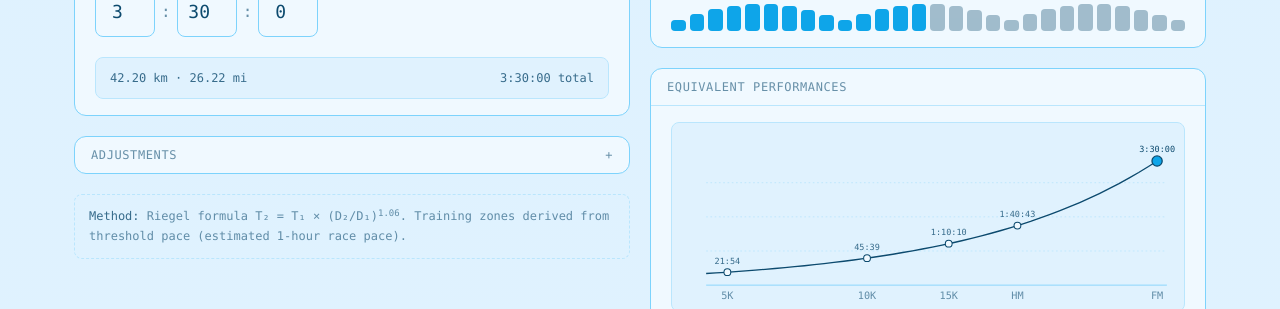
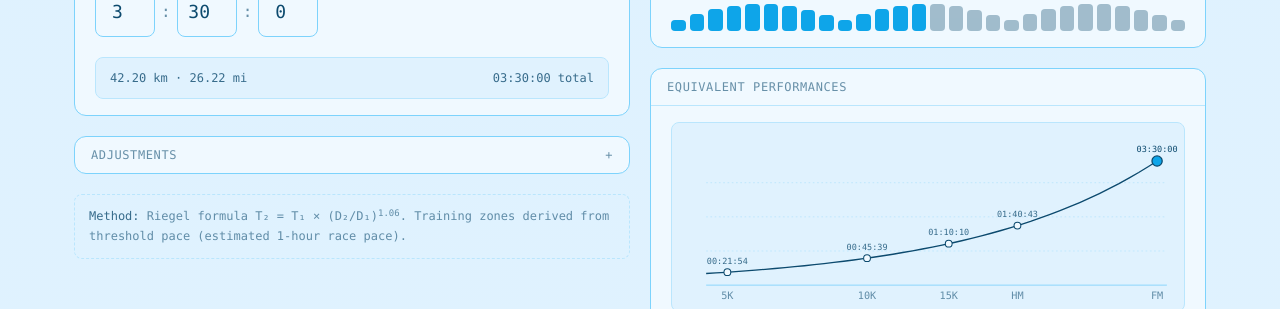
Before and after one commit to rockacola/pace-calculator, a Vue app: page /#/ in a window 1280 px wide. Shown: the part 491-800 px from the top of the page. Built offline with nearby package versions, Linux system fonts and the light colour scheme.

Commit message:
feat: unit-aware distances and equivalents

```diff
--- /dev/null
+++ b/journal/2026-05-24.md
@@ -0,0 +1,17 @@
+# 2026-05-24
+
+## What I worked on
+
+- Added sky-100 → sky-200 gradient background (transition starts at 70%)
+- Made race distance chips and equivalents panel unit-aware (km: 5K/10K/15K/HM/FM, mi: 3mi/5mi/10mi/HM/FM)
+- Merged the two "Equivalent" panels (chart + table) into one `BasePanel`
+- Changed `formatTime` to always show hours (`00:15:20` instead of `15:20`)
+
+## Decisions made
+
+- `KM_DISTANCES` and `MI_DISTANCES` share `half`/`marathon` IDs so selections persist across unit switches; km-only selections (e.g. 15K) reset to marathon on switch
+- `EquivalentsTable` stripped of its own `BasePanel` and rendered as a raw grid; uses `-mx-5 -mb-4` negative margins to break out of the parent panel's padding
+
+## Next step
+
+- Review training zones panel for any remaining hardcoded km assumptions
--- a/src/components/EquivalentsTable.vue
+++ b/src/components/EquivalentsTable.vue
@@ -1,5 +1,4 @@
 <script setup lang="ts">
-import BasePanel from '@/components/BasePanel.vue';
 import type { Equivalent } from '@/composables/usePaceCalculator';
 import { formatTime, isGoalDistance, showPace } from '@/utils/paceUtils';
 
@@ -12,7 +11,6 @@ defineProps<{
 </script>
 
 <template>
-  <BasePanel title="Race equivalents · table">
   <div class="grid gap-px bg-line">
     <div
       v-for="equivalent in equivalents"
@@ -26,7 +24,8 @@ defineProps<{
       >
         {{ equivalent.abbreviation }}
         <span class="ml-2 font-mono text-xs font-normal text-ink-60">
-            {{ equivalent.km.toFixed(1) }} km
+          {{ unit === 'km' ? equivalent.km.toFixed(1) : (equivalent.km / 1.609344).toFixed(1) }}
+          {{ unit }}
         </span>
       </span>
       <span class="font-mono text-sm tabular-nums text-ink">{{
@@ -40,5 +39,4 @@ defineProps<{
       </span>
     </div>
   </div>
-  </BasePanel>
 </template>
--- a/src/components/InputsPanel.vue
+++ b/src/components/InputsPanel.vue
@@ -1,16 +1,21 @@
 <script setup lang="ts">
+import { computed } from 'vue';
+
 import BaseChip from '@/components/BaseChip.vue';
 import BasePanel from '@/components/BasePanel.vue';
 import TimeInput from '@/components/TimeInput.vue';
-import { DISTANCES } from '@/constants/distances';
+import { KM_DISTANCES, MI_DISTANCES } from '@/constants/distances';
 import { formatTime } from '@/utils/paceUtils';
 
-defineProps<{
+const props = defineProps<{
   customKilometers: number;
   distanceId: string;
   goalKilometers: number;
   goalSeconds: number;
+  unit: 'km' | 'mi';
 }>();
+
+const distances = computed(() => (props.unit === 'km' ? KM_DISTANCES : MI_DISTANCES));
 
 const emit = defineEmits<{
   'update:customKilometers': [value: number];
@@ -33,7 +38,7 @@ function onCustomKilometersInput(event: Event) {
     </label>
     <div class="flex flex-wrap gap-1.5" :class="distanceId === 'custom' ? 'mb-3' : 'mb-0'">
       <BaseChip
-        v-for="distance in DISTANCES"
+        v-for="distance in distances"
         :key="distance.id"
         :active="distanceId === distance.id"
         @click="emit('update:distanceId', distance.id)"
--- a/src/composables/usePaceCalculator.ts
+++ b/src/composables/usePaceCalculator.ts
@@ -1,6 +1,6 @@
-import { computed, ref } from 'vue';
+import { computed, ref, watch } from 'vue';
 
-import { DISTANCES } from '@/constants/distances';
+import { ALL_DISTANCES, KM_DISTANCES, MI_DISTANCES } from '@/constants/distances';
 import { predict } from '@/utils/paceUtils';
 
 export interface Equivalent {
@@ -21,8 +21,15 @@ export function usePaceCalculator() {
   const unit = ref<'km' | 'mi'>('km');
 
   const selectedDistance = computed(
-    () => DISTANCES.find((distance) => distance.id === distanceId.value)!
+    () => ALL_DISTANCES.find((distance) => distance.id === distanceId.value)!
   );
+
+  watch(unit, (newUnit) => {
+    const validIds = (newUnit === 'km' ? KM_DISTANCES : MI_DISTANCES).map((d) => d.id);
+    if (!validIds.includes(distanceId.value)) {
+      distanceId.value = 'marathon';
+    }
+  });
   const goalKilometers = computed(() =>
     distanceId.value === 'custom' ? customKilometers.value : (selectedDistance.value.km as number)
   );
@@ -42,21 +49,18 @@ export function usePaceCalculator() {
       : secondsPerKilometer.value
   );
 
-  const equivalents = computed<Equivalent[]>(() =>
-    [
-      { abbreviation: '5K', id: '5k', km: 5 },
-      { abbreviation: '10K', id: '10k', km: 10 },
-      { abbreviation: '15K', id: '15k', km: 15 },
-      { abbreviation: 'HM', id: 'hm', km: 21.0975 },
-      { abbreviation: 'FM', id: 'fm', km: 42.195 },
-    ].map((entry) => ({
-      abbreviation: entry.abbreviation,
-      id: entry.id,
-      km: entry.km,
-      pace: predict(goalSeconds.value, goalKilometers.value, entry.km) / entry.km,
-      seconds: predict(goalSeconds.value, goalKilometers.value, entry.km),
-    }))
-  );
+  const equivalents = computed<Equivalent[]>(() => {
+    const distances = unit.value === 'km' ? KM_DISTANCES : MI_DISTANCES;
+    return distances
+      .filter((d) => d.km !== null)
+      .map((d) => ({
+        abbreviation: d.abbreviation,
+        id: d.id,
+        km: d.km as number,
+        pace: predict(goalSeconds.value, goalKilometers.value, d.km as number) / (d.km as number),
+        seconds: predict(goalSeconds.value, goalKilometers.value, d.km as number),
+      }));
+  });
 
   const thresholdKm = computed(() => {
     let low = 5;
--- a/src/constants/distances.ts
+++ b/src/constants/distances.ts
@@ -1,6 +1,6 @@
 import type { Distance } from '@/types/distance';
 
-export const DISTANCES: Distance[] = [
+export const KM_DISTANCES: Distance[] = [
   { abbreviation: '5K', id: '5k', km: 5, label: '5K' },
   { abbreviation: '10K', id: '10k', km: 10, label: '10K' },
   { abbreviation: '15K', id: '15k', km: 15, label: '15K' },
@@ -8,3 +8,19 @@ export const DISTANCES: Distance[] = [
   { abbreviation: 'FM', id: 'marathon', km: 42.195, label: 'Marathon' },
   { abbreviation: 'Custom', id: 'custom', km: null, label: 'Custom' },
 ];
+
+export const MI_DISTANCES: Distance[] = [
+  { abbreviation: '3 mi', id: '3mi', km: 3 * 1.609344, label: '3 mi' },
+  { abbreviation: '5 mi', id: '5mi', km: 5 * 1.609344, label: '5 mi' },
+  { abbreviation: '10 mi', id: '10mi', km: 10 * 1.609344, label: '10 mi' },
+  { abbreviation: 'HM', id: 'half', km: 21.0975, label: 'Half' },
+  { abbreviation: 'FM', id: 'marathon', km: 42.195, label: 'Marathon' },
+  { abbreviation: 'Custom', id: 'custom', km: null, label: 'Custom' },
+];
+
+export const ALL_DISTANCES: Distance[] = [
+  ...KM_DISTANCES,
+  ...MI_DISTANCES.filter((d) => !KM_DISTANCES.some((k) => k.id === d.id)),
+];
+
+export const DISTANCES = KM_DISTANCES;
--- a/src/utils/paceUtils.ts
+++ b/src/utils/paceUtils.ts
@@ -32,7 +32,5 @@ export function formatTime(seconds: number): string {
   const hours = Math.floor(totalSeconds / 3600);
   const minutes = Math.floor((totalSeconds % 3600) / 60);
   const remainingSeconds = totalSeconds % 60;
-  return hours > 0
-    ? `${hours}:${String(minutes).padStart(2, '0')}:${String(remainingSeconds).padStart(2, '0')}`
-    : `${minutes}:${String(remainingSeconds).padStart(2, '0')}`;
+  return `${String(hours).padStart(2, '0')}:${String(minutes).padStart(2, '0')}:${String(remainingSeconds).padStart(2, '0')}`;
 }
--- a/src/views/HomeView.vue
+++ b/src/views/HomeView.vue
@@ -80,6 +80,7 @@ const {
           v-model:custom-kilometers="customKilometers"
           v-model:goal-seconds="goalSeconds"
           :goal-kilometers="goalKilometers"
+          :unit="unit"
         />
         <AdjustmentsPanel
           v-model:show-advanced="showAdvanced"
@@ -116,13 +117,14 @@ const {
             :goal-dist="goalKilometers"
             :goal-seconds="goalSeconds"
           />
+          <EquivalentsTable
+            class="-mx-5 -mb-4 mt-4 border-t border-line"
+            :equivalents="equivalents"
+            :goal-km="goalKilometers"
+            :unit="unit"
+            :unit-label="unitLabel"
+          />
         </BasePanel>
-        <EquivalentsTable
-          :equivalents="equivalents"
-          :goal-km="goalKilometers"
-          :unit="unit"
-          :unit-label="unitLabel"
-        />
         <TrainingZonesPanel :threshold-pace="thresholdPace" :unit="unit" />
       </div>
     </div>
```
Lines whose indentation alone changed are shown as unchanged.
